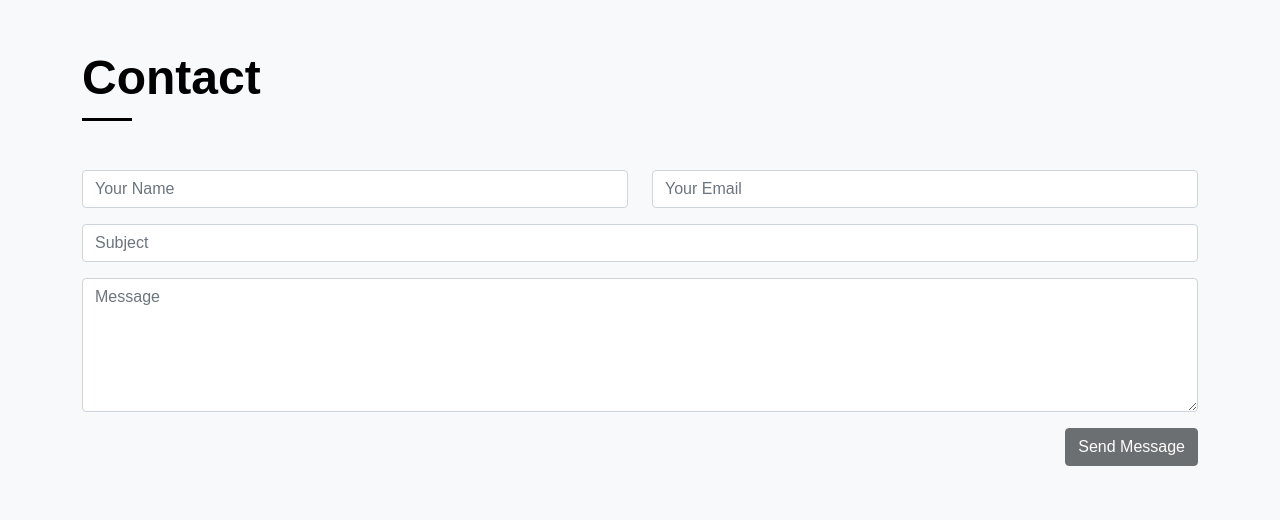
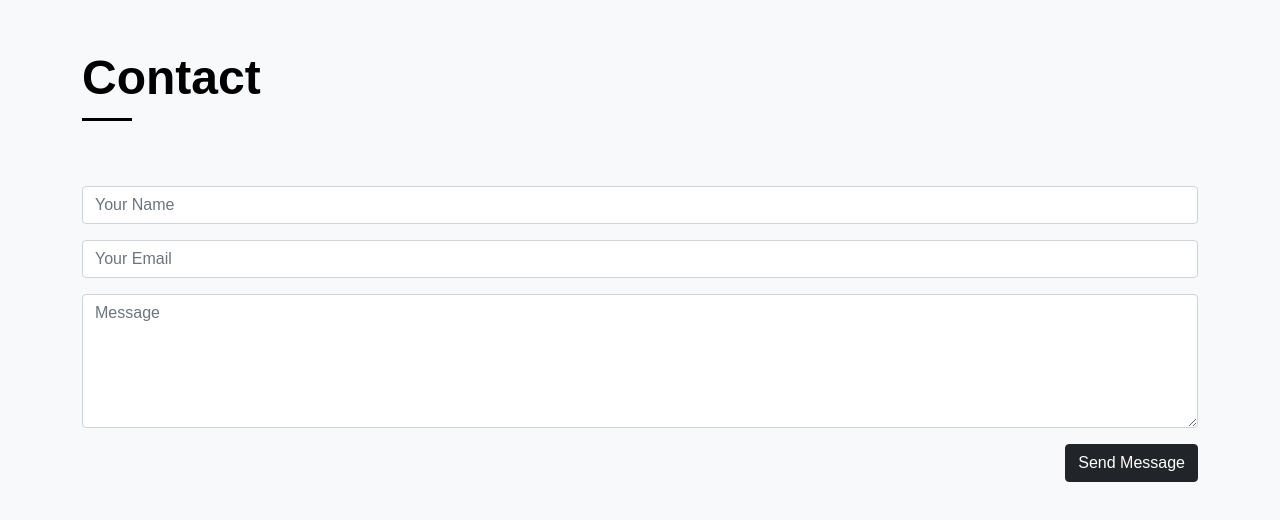
Before and after one commit to moquette/black, a React (Create React App) app: page / in a window 1280 px wide. Shown: the part 5326-5846 px from the top of the page. Built offline with nearby package versions, Linux system fonts and the light colour scheme.

Commit message:
Removed subject from contact form.

```diff
--- a/src/components/contact.js
+++ b/src/components/contact.js
@@ -12,8 +12,7 @@ export const Contact = (props) => {
               method="post"
               data-aos="fade-up"
             >
-              <div className="row">
-                <div className="col-md-6 form-group">
+              <div className="form-group mt-3">
                 <input
                   className="form-control"
                   id="name"
@@ -21,22 +20,13 @@ export const Contact = (props) => {
                   placeholder="Your Name"
                 />
               </div>
-                <div className="col-md-6 form-group mt-3 mt-md-0">
+              <div className="form-group mt-3">
                 <input
                   className="form-control"
                   id="email"
                   type="email"
                   name="email"
                   placeholder="Your Email"
-                  />
-                </div>
-              </div>
-              <div className="form-group mt-3">
-                <input
-                  className="form-control"
-                  id="subject"
-                  name="subject"
-                  placeholder="Subject"
                 />
               </div>
               <div className="form-group mt-3">
@@ -48,7 +38,7 @@ export const Contact = (props) => {
                 ></textarea>
               </div>
               <div className="form-group mt-3 float-end">
-                <button className="btn btn-dark" type="submit" disabled>
+                <button className="btn btn-dark" type="submit">
                   Send Message
                 </button>
               </div>
```
Lines whose indentation alone changed are shown as unchanged.
